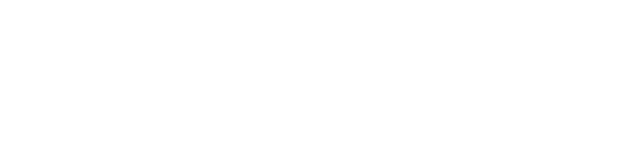
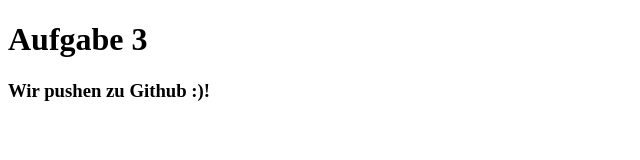
Before and after one commit to Djcd/my-super-website, a plain HTML site: page index.html in a window 1280 px wide. Shown: the whole page, without its empty margins (0-640 px from the left). Drawn offline with Linux system fonts and the light colour scheme.

Commit message:
Add title and headlines

```diff
--- a/index.html
+++ b/index.html
@@ -1,10 +1,11 @@
- <!DOCTYPE html>
+<!DOCTYPE html>
 <html>
 <head>
   <meta charset="UTF-8">
   <title>Aufgabe 3</title>
 </head>
 <body>
-
+  <h1>Aufgabe 3</h1>
+  <h3>Wir pushen zu Github :)!</h3>
 </body>
 </html>
```
